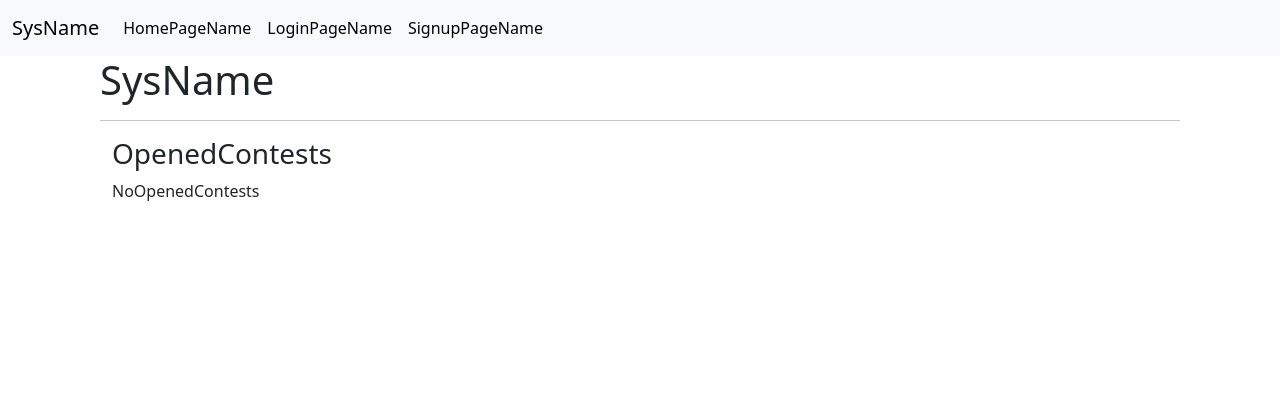
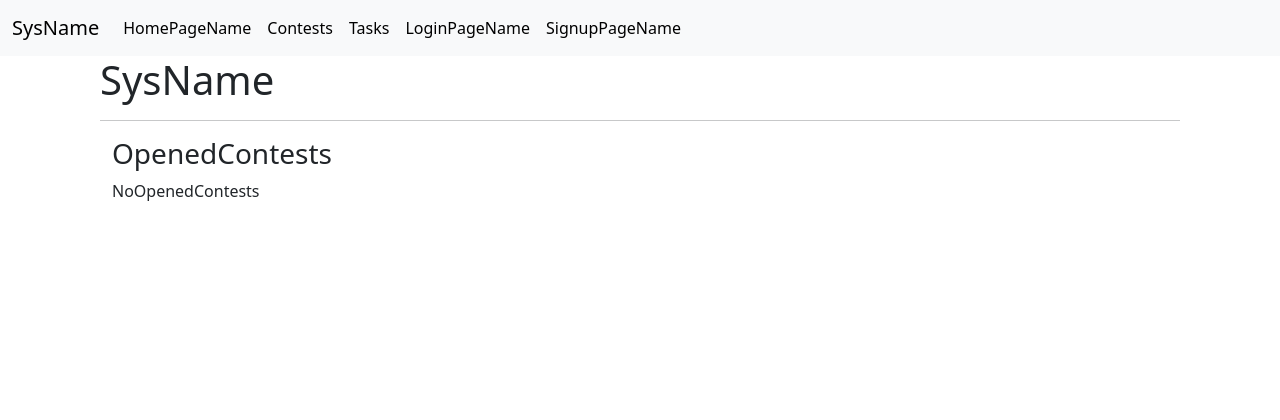
Before and after one commit to denvilk-bsuir/swdt, a Django app: template source/web/templates/main/index.html in a window 1280 px wide. Shown: the top 420 px of the page. Run offline with Django 5.2, Linux system fonts and the light colour scheme; the template is opened without the code that fills it, so the values that code supplies are empty.

Commit message:
TS-80: Added links to contests and tasks to header

```diff
--- a/source/web/templates/includes/header.html
+++ b/source/web/templates/includes/header.html
@@ -17,6 +17,12 @@
             <ul class="navbar-nav me-auto mb-2 mb-lg-0">
                 <li class="nav-item">
                     <a class="nav-link active" aria-current="page" href="{% url 'index' %}">{% trans 'HomePageName' %}</a>
+                </li>
+                <li class="nav-item">
+                    <a class="nav-link active" aria-current="page" href="{% url 'contests' %}">{% trans 'Contests' %}</a>
+                </li>
+                <li class="nav-item">
+                    <a class="nav-link active" aria-current="page" href="{% url 'tasks' %}">{% trans 'Tasks' %}</a>
                 </li>
                 {% if not request.user.is_authenticated %}
                     <li class="nav-item">
```
